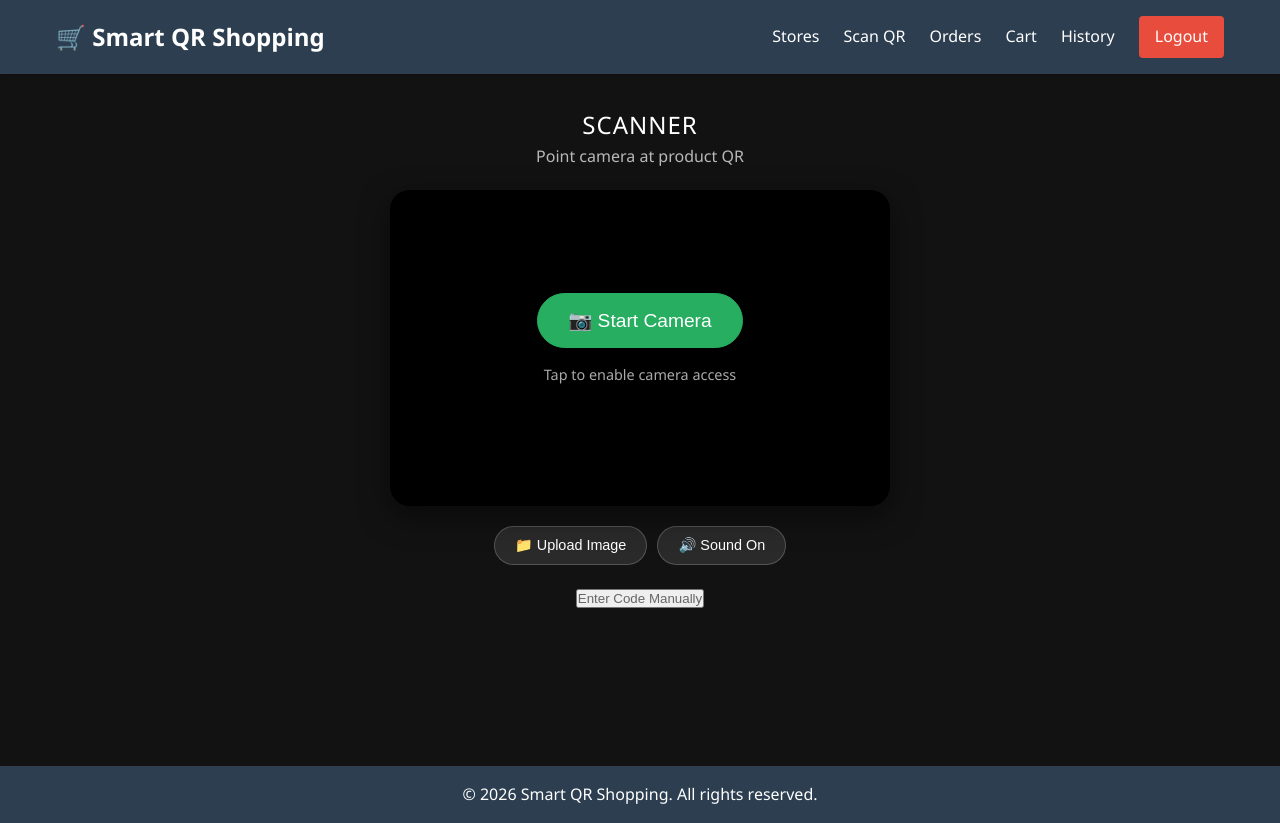
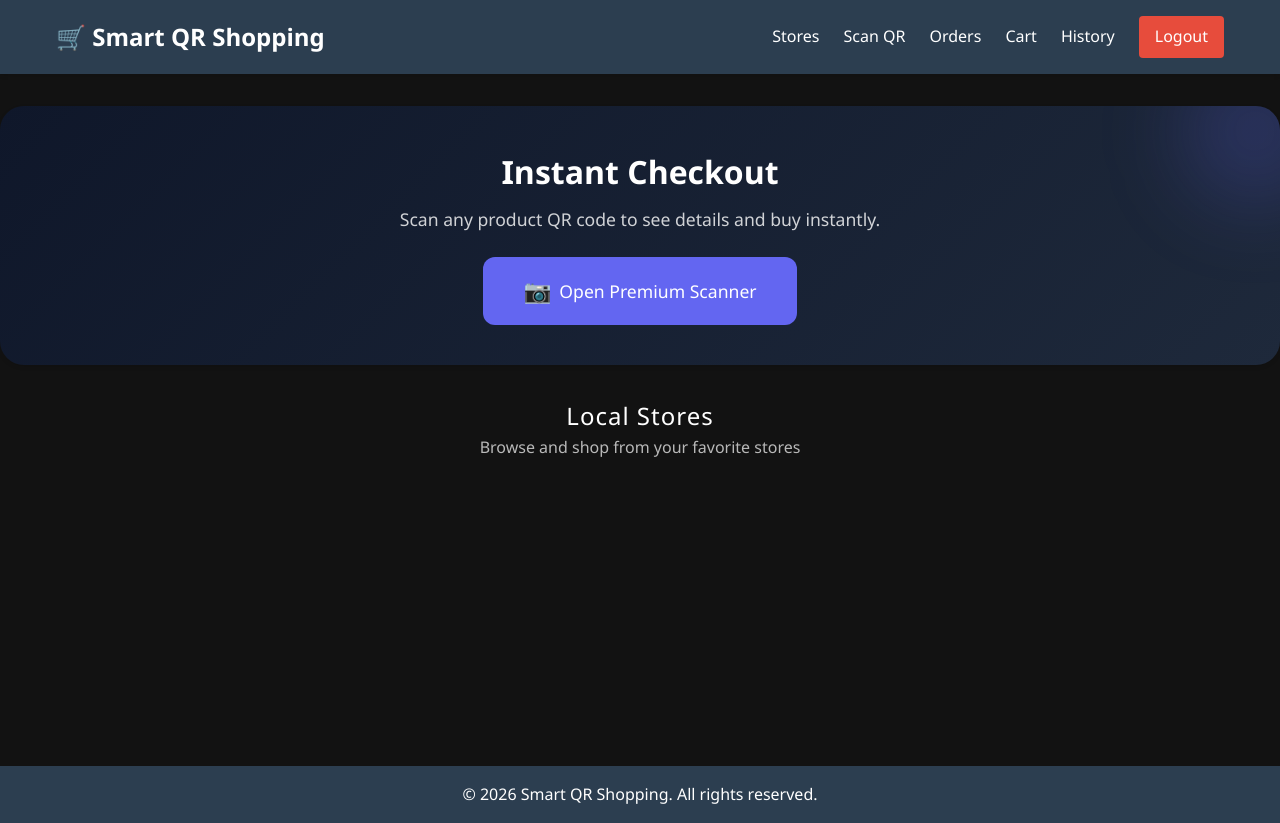
Before and after one commit to Akhil43-design/connect, a Flask app: page /customer/dashboard in a window 1280 px wide. Run offline with Flask 3, Linux system fonts and the light colour scheme; the visitor is signed in with stand-in values (Sample User, id 1); data that the repository does not hold is empty; some libraries are stand-ins or nearby versions.

Commit message:
Finalize premium QR integration and dashboard enhancements

```diff
--- a/templates/customer_dashboard.html
+++ b/templates/customer_dashboard.html
@@ -204,50 +204,31 @@
 </style>
 
 <div class="container-fluid p-0">
-    <div style="text-align: center; margin-bottom: 20px;">
-        <h2 style="font-weight: 300; letter-spacing: 1px;">SCANNER</h2>
-        <p style="opacity: 0.7;">Point camera at product QR</p>
+    <!-- Premium Scanner Promo -->
+    <div class="card"
+        style="background: linear-gradient(135deg, #0f172a, #1e293b); color: white; border: none; padding: 2.5rem; text-align: center; margin-bottom: 2rem; border-radius: 24px; position: relative; overflow: hidden;">
+        <div
+            style="position: absolute; top: -50px; right: -50px; width: 150px; height: 150px; background: rgba(99, 102, 241, 0.2); border-radius: 50%; filter: blur(40px);">
+        </div>
+        <div style="position: relative; z-index: 1;">
+            <h2 style="font-size: 2rem; font-weight: 700; margin-bottom: 0.5rem;">Instant Checkout</h2>
+            <p style="opacity: 0.8; margin-bottom: 1.5rem; font-size: 1.1rem;">Scan any product QR code to see details
+                and buy instantly.</p>
+            <a href="{{ url_for('scanner_page') }}" class="btn-primary"
+                style="background: #6366f1; border: none; padding: 1rem 2.5rem; font-size: 1.1rem; border-radius: 12px; display: inline-flex; align-items: center; gap: 0.5rem; text-decoration: none;">
+                <span style="font-size: 1.4rem;">📷</span> Open Premium Scanner
+            </a>
+        </div>
     </div>
 
-    <!-- Scanner Area -->
-    <div class="scanner-wrapper">
-        <div id="qr-reader" style="width: 100%; min-height: 300px; background: #000; position: relative;">
-            <!-- Initial State: Start Button -->
-            <div id="scanner-placeholder"
-                style="position: absolute; top: 0; left: 0; width: 100%; height: 100%; display: flex; flex-direction: column; justify-content: center; align-items: center; z-index: 10;">
-                <button class="control-btn" onclick="startScanner()"
-                    style="font-size: 1.2rem; padding: 15px 30px; background: #27ae60; border-color: #27ae60;">
-                    📷 Start Camera
-                </button>
-                <p style="margin-top: 15px; color: #aaa; font-size: 0.9rem;">Tap to enable camera access</p>
-            </div>
-            <!-- Error State -->
-            <div id="scanner-error"
-                style="display: none; position: absolute; top: 0; left: 0; width: 100%; height: 100%; justify-content: center; align-items: center; flex-direction: column; padding: 20px; z-index: 20; background: #1a1a1a;">
-                <p id="error-message" style="color: #ff6b6b; text-align: center; margin-bottom: 20px;">Camera Error</p>
-                <button class="control-btn" onclick="location.reload()">Retry</button>
-            </div>
-        </div>
-        <div class="scan-overlay" id="scan-overlay" style="display: none;"></div>
-        <div class="scan-line" id="scan-line" style="display: none;"></div>
+    <div style="text-align: center; margin-bottom: 20px;">
+        <h2 style="font-weight: 400; letter-spacing: 1px; color: #fff;">Local Stores</h2>
+        <p style="opacity: 0.7;">Browse and shop from your favorite stores</p>
     </div>
 
-    <!-- Controls -->
-    <div class="scanner-controls">
-        <button class="control-btn" onclick="document.getElementById('file-input').click()">
-            📁 Upload Image
-        </button>
-        <button class="control-btn" onclick="toggleMute()" id="mute-btn">
-            🔊 Sound On
-        </button>
-        <input type="file" id="file-input" accept="image/*" onchange="handleFileScan(this)">
+    <div id="stores-list" class="grid">
+        <!-- Stores will be loaded here -->
     </div>
-
-    <!-- Hidden Manual Entry -->
-    <div style="text-align: center; margin-top: 20px;">
-        <button class="btn btn-sm btn-link" style="color: #666;" onclick="manualEntry()">Enter Code Manually</button>
-    </div>
-
 </div>
 
 <!-- Audio for Beep -->
```
Also changed, not shown: templates/owner.html (+37 -5 lines), templates/scanner.html (+21 -9 lines), templates/store_view.html (+6 -1 lines).
